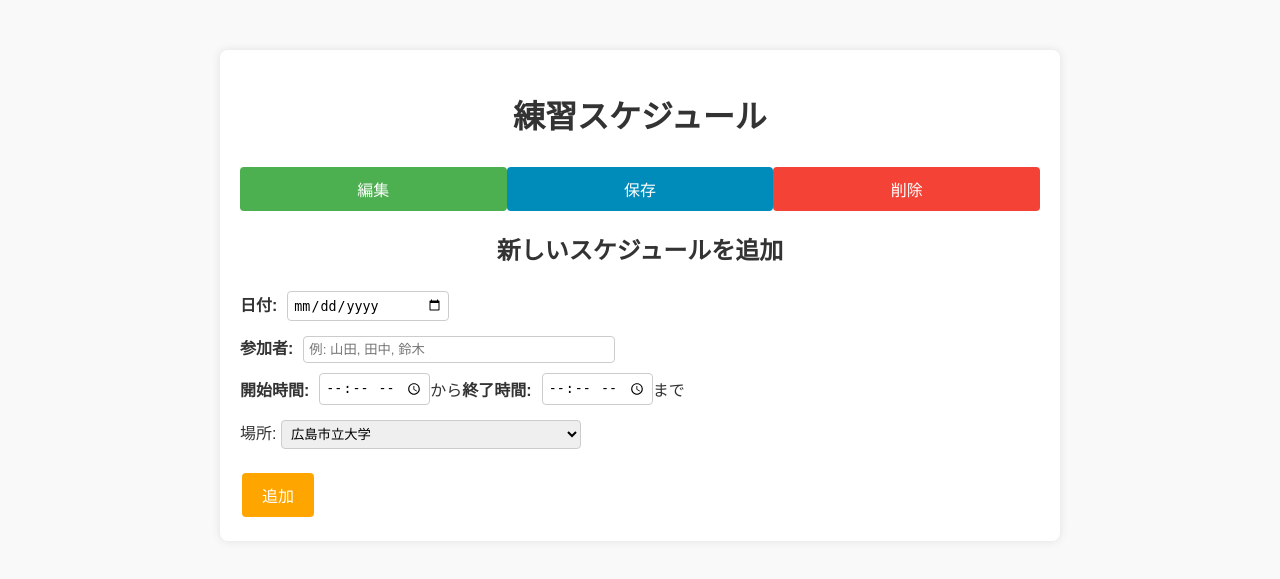
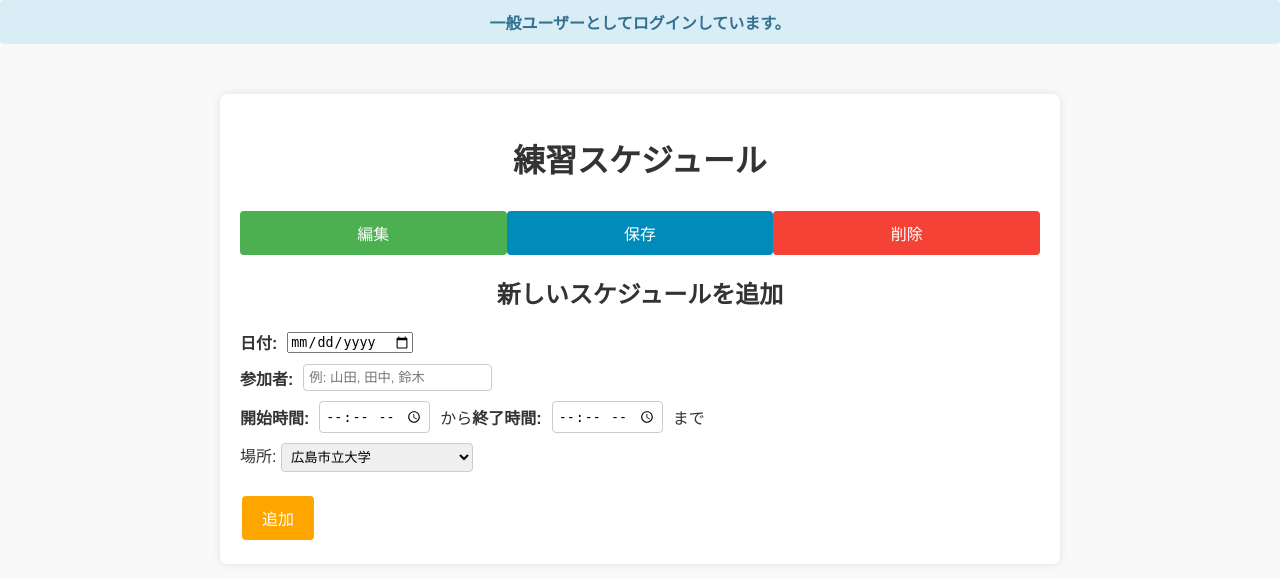
Before and after one commit to Hiro-ch/kyudou-schedule, a Flask app: template templates/index.html in a window 1280 px wide. Shown: the top 579 px of the page. Run offline with Flask 3, Linux system fonts and the light colour scheme; the template is opened without the code that fills it, so the values that code supplies are empty.

Commit message:
一般と管理者毎で異なるログイン後に上部に表示されるメッセージを加えた。

```diff
--- a/static/styles.css
+++ b/static/styles.css
@@ -25,6 +25,24 @@ body {
     margin-bottom: 20px;
 }
 
+.user-status {
+    padding: 10px;
+    text-align: center;
+    border-radius: 4px;
+    font-weight: bold;
+    margin-bottom: 20px;
+}
+
+.user-status-blue {
+    background-color: #d9edf7; /* 青色 */
+    color: #31708f;
+}
+
+.admin-status {
+    background-color: #f0ad4e; /* 黄色 */
+    color: #8a6d3b;
+}
+
 h1, h2 {
     color: #333;
     text-align: center;
@@ -42,75 +60,32 @@ h1, h2 {
     margin: 10px 0;
     padding: 10px;
     border-radius: 4px;
+    display: block;
+}
+
+.schedule-detail {
+    margin-top: 10px;
 }
 
 .schedule-item {
+    margin-bottom: 10px;
     display: flex;
-    flex-wrap: nowrap; /* 横並びで表示 */
     align-items: center;
-    margin-bottom: 10px;
+    flex-wrap: wrap;
 }
 
 .schedule-item label {
+    margin-right: 10px;
     font-weight: bold;
+}
+
+input[type="text"], input[type="time"], select {
+    padding: 5px;
+    border: 1px solid #ccc;
+    border-radius: 4px;
     margin-right: 10px;
 }
 
-.schedule-item .time, .schedule-item .location {
-    margin-right: 20px;
-    white-space: nowrap; /* 時間や場所が改行されないようにする */
-    flex-shrink: 0; /* この部分が縮小されないようにする */
-}
-
-.schedule-item .participants {
-    display: flex;
-    flex-wrap: nowrap; /* 名前を横に並べる */
-    flex-grow: 1; /* 名前部分が可能な限り幅を取るようにする */
-    min-width: 50%; /* 名前部分の最小幅を設定 */
-    max-width: 400%;
-}
-
-.participants span {
-    margin-right: 10px; /* 各名前の間にスペースを設定 */
-    white-space: nowrap; /* 名前が改行されないようにする */
-    overflow: hidden;
-    text-overflow: ellipsis;
-    flex-shrink: 0; /* 名前部分が縮小されないようにする */
-}
-
-input[type="text"], select {
-    padding: 5px;
-    border: 1px solid #ccc;
-    border-radius: 4px;
-    min-width: 300px;
-    white-space: nowrap;
-    overflow: hidden;
-    text-overflow: ellipsis;
-    margin-top: 5px;
-    display: inline-block;
-}
-
-input[type="time"] {
-    padding: 5px;
-    border: 1px solid #ccc;
-    border-radius: 4px;
-    min-width: 50px; /* 入力フィールドの最小幅を設定 */
-    white-space: nowrap;
-    overflow: hidden;
-    text-overflow: ellipsis;
-}
-
-input[type="date"] {
-    padding: 5px;
-    border: 1px solid #ccc;
-    border-radius: 4px;
-    min-width: 150px;
-    white-space: nowrap;
-    overflow: hidden;
-    text-overflow: ellipsis;
-    margin-top: 5px;
-    display: inline-block;
-}
 input[readonly], input:disabled, select:disabled {
     background-color: #f0f0f0;
     border: none;
@@ -162,7 +137,6 @@ input[readonly], input:disabled, select:disabled {
     font-size: 16px;
     width: 48%; /* フォームで使用されるボタンの幅を調整 */
 }
-
 .add-btn {
     background-color: #FFA500; /* オレンジ色 */
     color: white;
@@ -176,7 +150,6 @@ input[readonly], input:disabled, select:disabled {
     cursor: pointer;
     border-radius: 4px;
 }
-
 .submit-btn:hover {
     background-color: #007bb5;
 }
@@ -189,6 +162,6 @@ input[readonly], input:disabled, select:disabled {
     background-color: #45a049;
 }
 
-.add-btn:hover {
+.add-btn.hover {
     background-color: #FF8C00;
 }
--- a/templates/index.html
+++ b/templates/index.html
@@ -1,5 +1,5 @@
 <!DOCTYPE html>
-<html lang="jp">
+<html lang="ja">
 <head>
     <meta charset="UTF-8">
     <title>練習スケジュール管理</title>
@@ -59,6 +59,14 @@
     </script>
 </head>
 <body>
+    <div class="user-status {% if user.is_admin %}admin-status{% else %}user-status-blue{% endif %}">
+        {% if user.is_admin %}
+            管理者としてログインしています。
+        {% else %}
+            一般ユーザーとしてログインしています。
+        {% endif %}
+    </div>
+
     <div class="container">
         {% with messages = get_flashed_messages() %}
             {% if messages %}
@@ -67,6 +75,7 @@
             </div>
             {% endif %}
         {% endwith %}
+
         <h1>練習スケジュール</h1>
         <form action="{{ url_for('manage') }}" method="post">
             <ul class="schedule-list">
```
